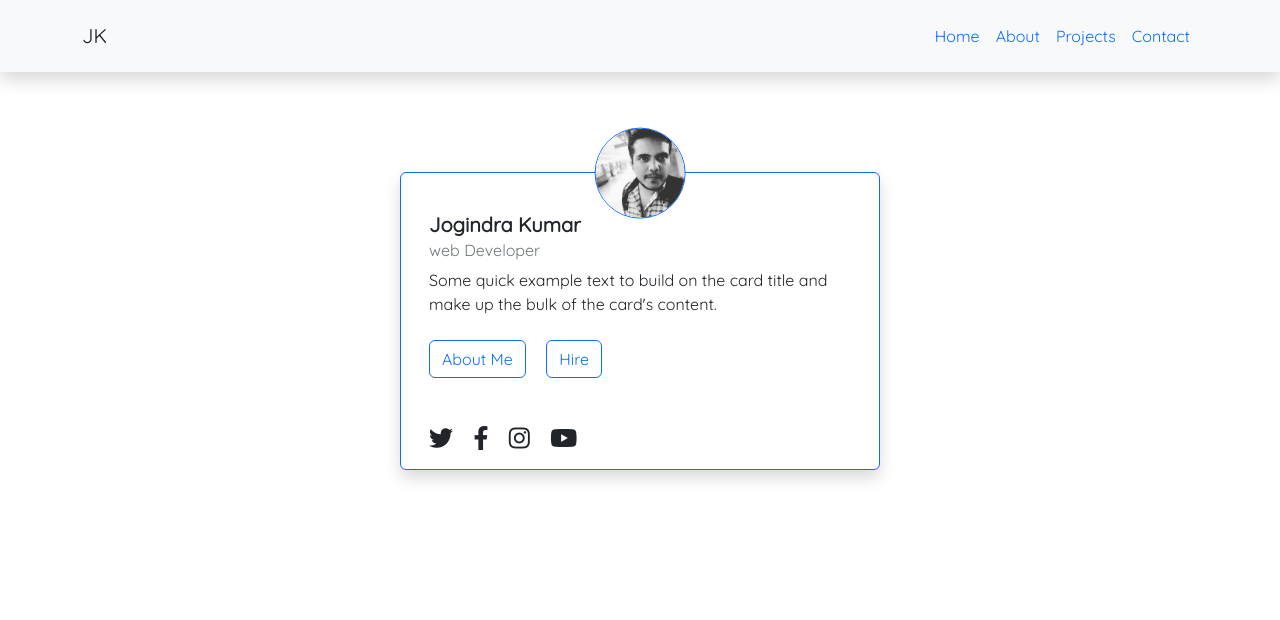
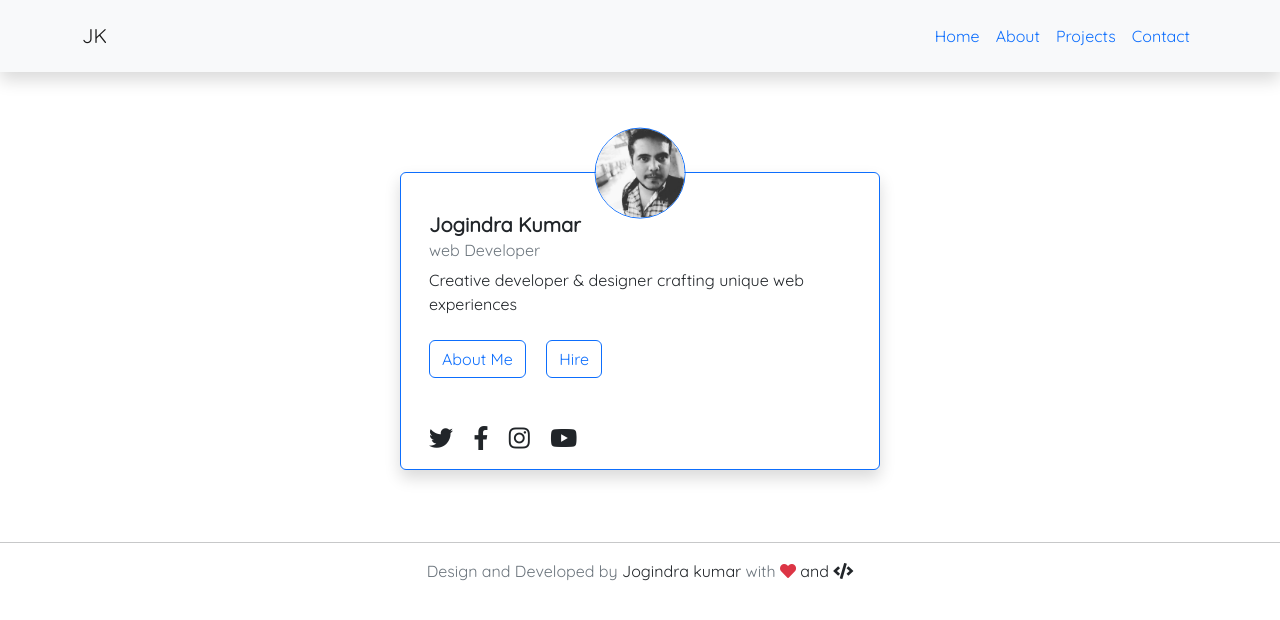
Before and after one commit to jogindrakumar/so-simple, a plain HTML site: page index.html in a window 1280 px wide. Drawn offline with nearby package versions, Linux system fonts and the light colour scheme.

Commit message:
modified:   css/style.css 	modified:   index.html

```diff
--- a/css/style.css
+++ b/css/style.css
@@ -28,6 +28,10 @@ body::before {
     color: #0d6efd;
 }
 
+.card {
+    cursor: pointer;
+}
+
 .fa-youtube:hover {
     color: red
 }
--- a/index.html
+++ b/index.html
@@ -39,7 +39,7 @@
 
     </nav>
     <!-- navbar end-->
-    <section class="hero ">
+    <section class="hero">
         <div class="container p-5">
             <div class="row justify-content-center">
                 <div class="card shadow border border-primary" style="width: 30rem;">
@@ -49,7 +49,7 @@
                     <div class="card-body mt-4">
                         <h5 class="card-title"><b>Jogindra Kumar</b> </h5>
                         <h6 class="card-subtitle mb-2 text-muted">web Developer</h6>
-                        <p class="card-text">Some quick example text to build on the card title and make up the bulk of the card's content.</p>
+                        <p class="card-text">Creative developer & designer crafting unique web experiences</p>
 
                         <a href="#about" class="card-link btn btn-outline-primary mt-2">About Me</a>
                         <a href="#contact" class="card-link btn btn-outline-primary mt-2">Hire</a>
@@ -64,6 +64,16 @@
             </div>
         </div>
     </section>
+    <hr class="mt-4">
+    <section class="footer mt-3">
+        <div class="container justify-content-center">
+            <div class="row">
+                <footer class="text-center">
+                    <p class=""> <span class="text-secondary">Design and Developed by</span> Jogindra kumar <span class="text-secondary">with</span> <i class="fas fa-heart text-danger"></i> and <i class="fas fa-code"></i></p>
+                </footer>
+            </div>
+        </div>
+    </section>
 
     <script src="https://cdn.jsdelivr.net/npm/bootstrap@5.2.0-beta1/dist/js/bootstrap.bundle.min.js" integrity="sha384-pprn3073KE6tl6bjs2QrFaJGz5/SUsLqktiwsUTF55Jfv3qYSDhgCecCxMW52nD2" crossorigin="anonymous"></script>
 </body>
```
